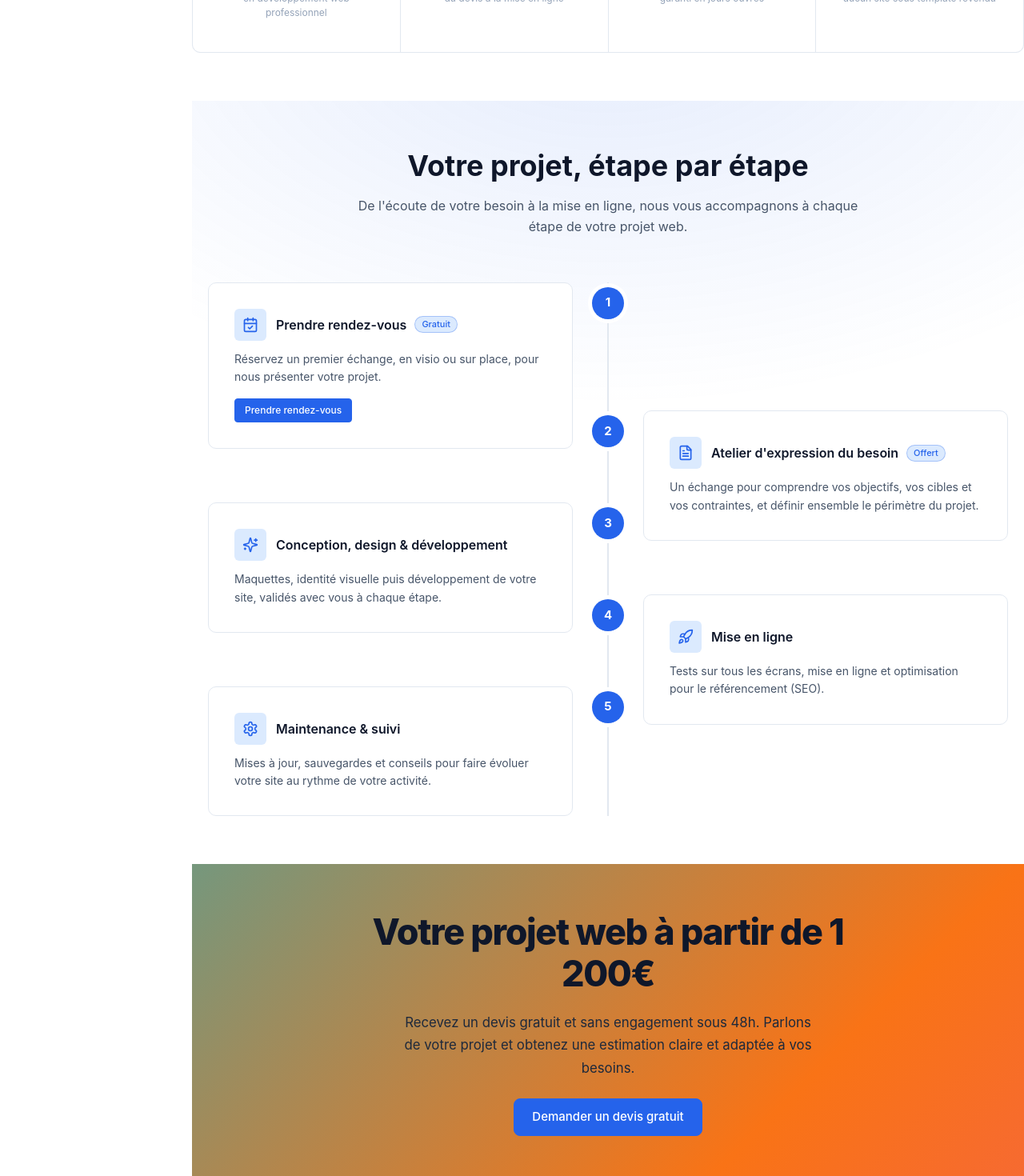
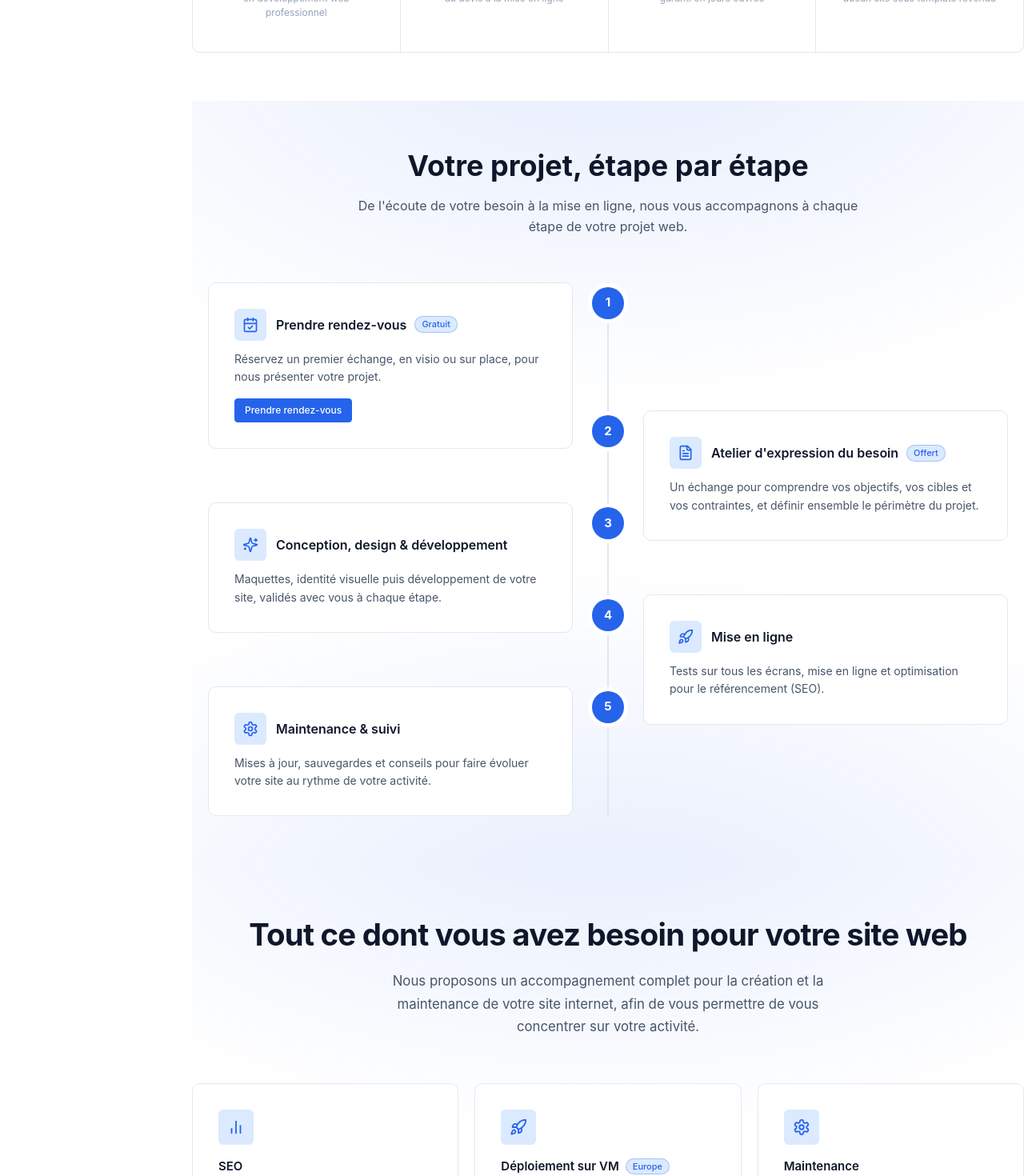
Before and after one commit to GuillaumeGiordano/my-components, a SvelteKit app: page /g2webdev in a window 1280 px wide. Shown: the part 1000-2470 px from the top of the page at 80% size. Built offline with nearby package versions, Linux system fonts and the light colour scheme.

Commit message:
feat(g2webdev): update section background with dual radial gradients and remove unused CTA section

```diff
--- a/src/app.css
+++ b/src/app.css
@@ -51,11 +51,18 @@ body {
 
 .section {
   display: flex;
-  background: radial-gradient(
-    ellipse 80% 50% at 50% -10%,
-    color-mix(in srgb, var(--primary) 12%, transparent),
-    transparent
-  );
+  /* Two mirrored glows: one bleeding in from the top, one from the bottom */
+  background:
+    radial-gradient(
+      ellipse 80% 50% at 50% -10%,
+      color-mix(in srgb, var(--primary) 12%, transparent),
+      transparent
+    ),
+    radial-gradient(
+      ellipse 80% 50% at 50% 110%,
+      color-mix(in srgb, var(--primary) 12%, transparent),
+      transparent
+    );
 
   &--full {
     min-height: calc(100vh - var(--header-height));
--- a/src/routes/g2webdev/+page.svelte
+++ b/src/routes/g2webdev/+page.svelte
@@ -83,7 +83,6 @@
   const navItems = [
     { icon: Home, label: "Accueil", href: "#hero" },
     { icon: CalendarCheck, label: "Méthode", href: "#process" },
-    { icon: FileText, label: "Devis", href: "#cta-banner" },
     { icon: Sparkles, label: "Services", href: "#features" },
     { icon: HelpCircle, label: "FAQ", href: "#faq" },
     { icon: Mail, label: "Contact", href: "#contact" },
@@ -255,16 +254,6 @@
     {steps}
   />
 
-  <!-- Gradient background for the CTA section -->
-  <GradientBackground>
-    <CTABannerSection
-      id="cta-banner"
-      title="Votre projet web à partir de 1 200€"
-      description="Recevez un devis gratuit et sans engagement sous 48h. Parlons de votre projet et obtenez une estimation claire et adaptée à vos besoins."
-      primaryCta={{ label: "Demander un devis gratuit", href: "#contact" }}
-    />
-  </GradientBackground>
-
   <!-- Features Section -->
   <FeaturesSection
     id="features"
```
